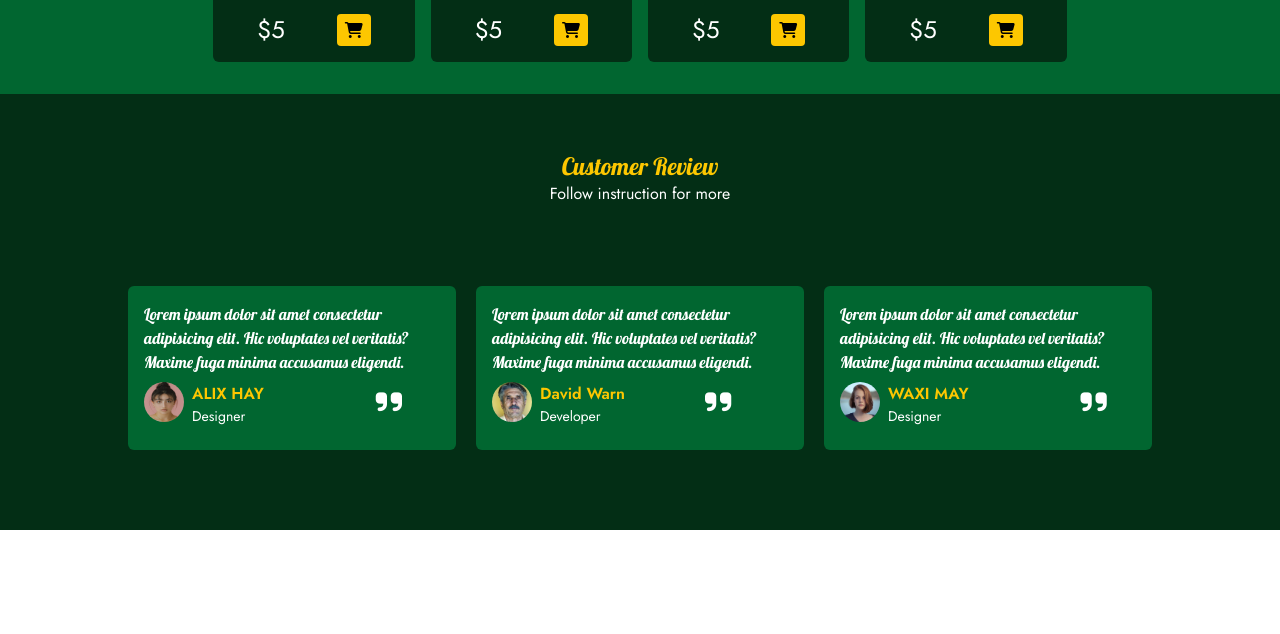
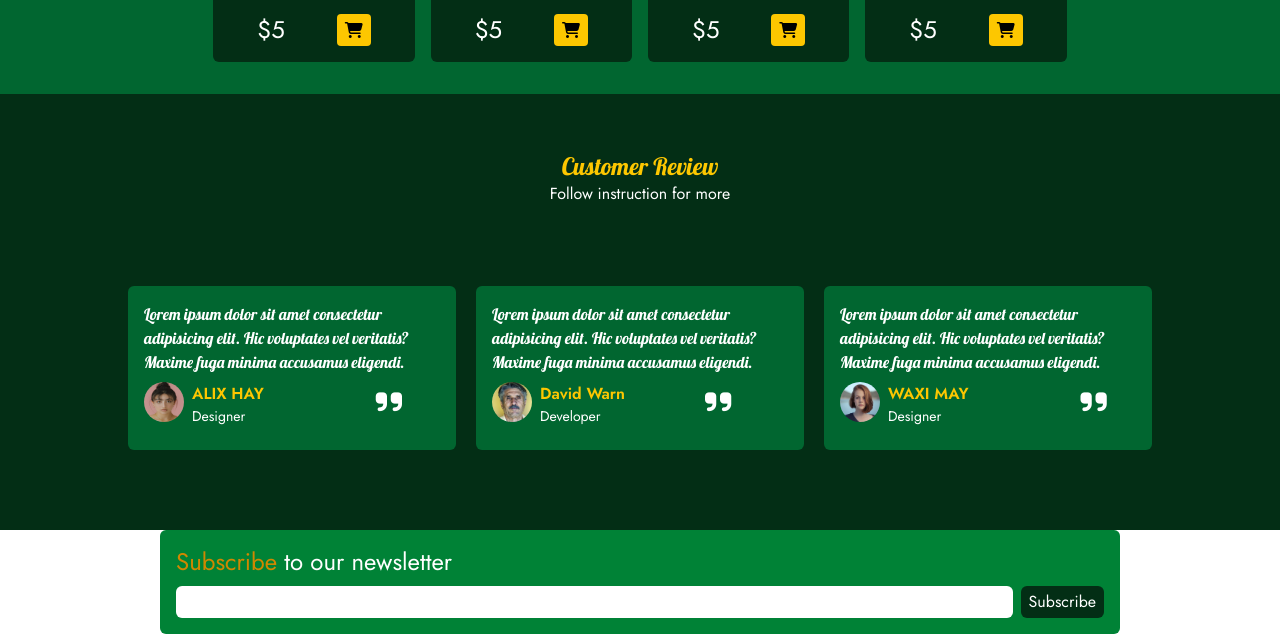
Before and after one commit to AAzizshishir/plant, a website: page src/index.html in a window 1280 px wide. Shown: the part 2224-2858 px from the top of the page. Before the commit the page ends 2754 px from the top, so only its background shows below. Drawn offline with Linux system fonts and the light colour scheme.

Commit message:
added subscription section

```diff
--- a/src/index.html
+++ b/src/index.html
@@ -429,5 +429,15 @@
       </div>
     </section>
     <!-- Review Section End -->
+
+    <!-- Subscription -->
+     <section class="bg-green-700 p-4 w-9/12 mx-auto rounded-md text-white">
+      <h2 class="text-2xl mb-2"> <span class="text-yellow-600">Subscribe</span> to our newsletter</h2>
+      <div class="flex gap-2">
+        <input type="email" placeholder="Your Email Address" class="bg-white w-full outline-0 rounded-md px-3">
+        <button class="px-2 py-1 bg-green-950 text-white rounded-md">Subscribe</button>
+      </div>
+     </section>
+     <!-- Subscription End -->
   </body>
 </html>
```
Also changed, not shown: src/output.css.
